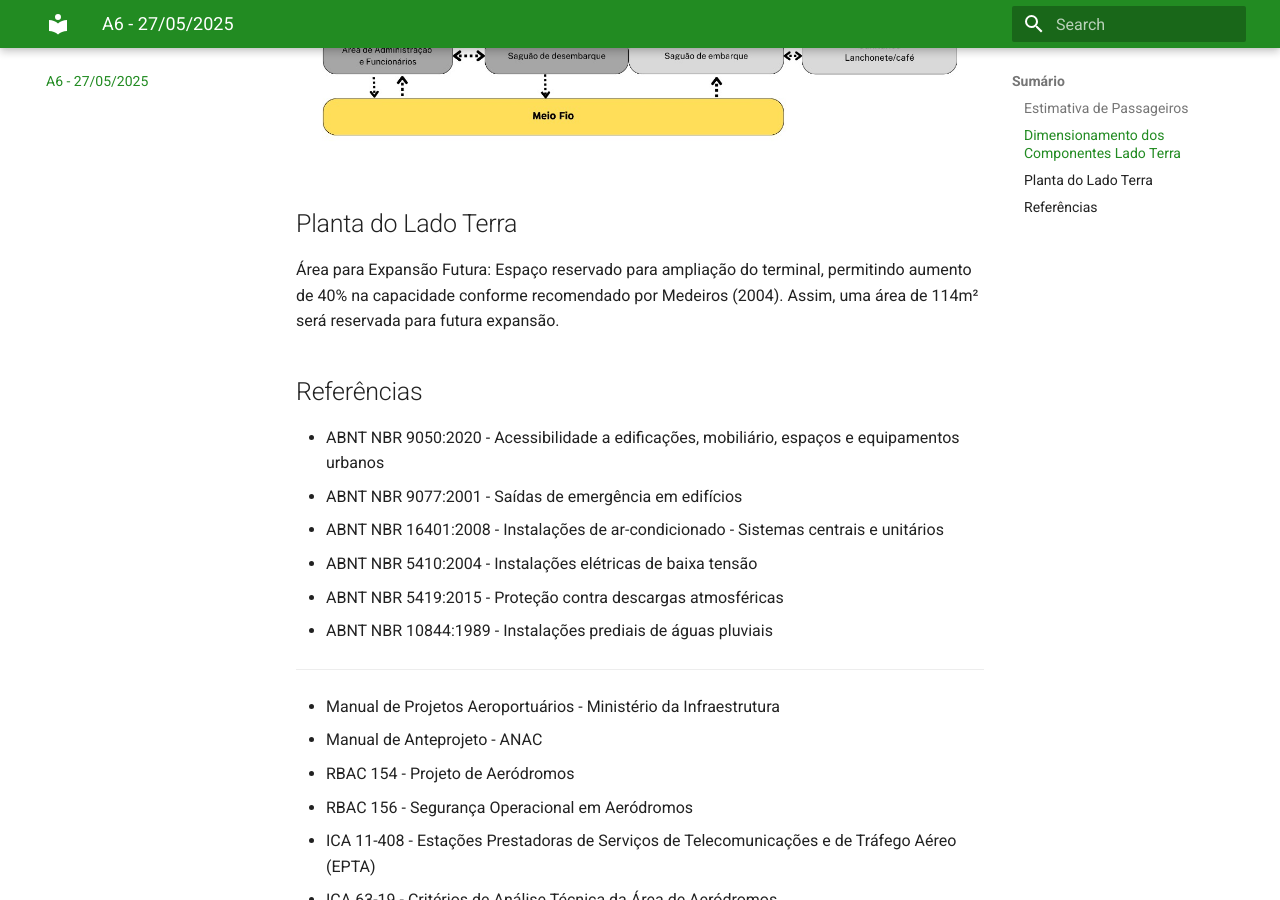
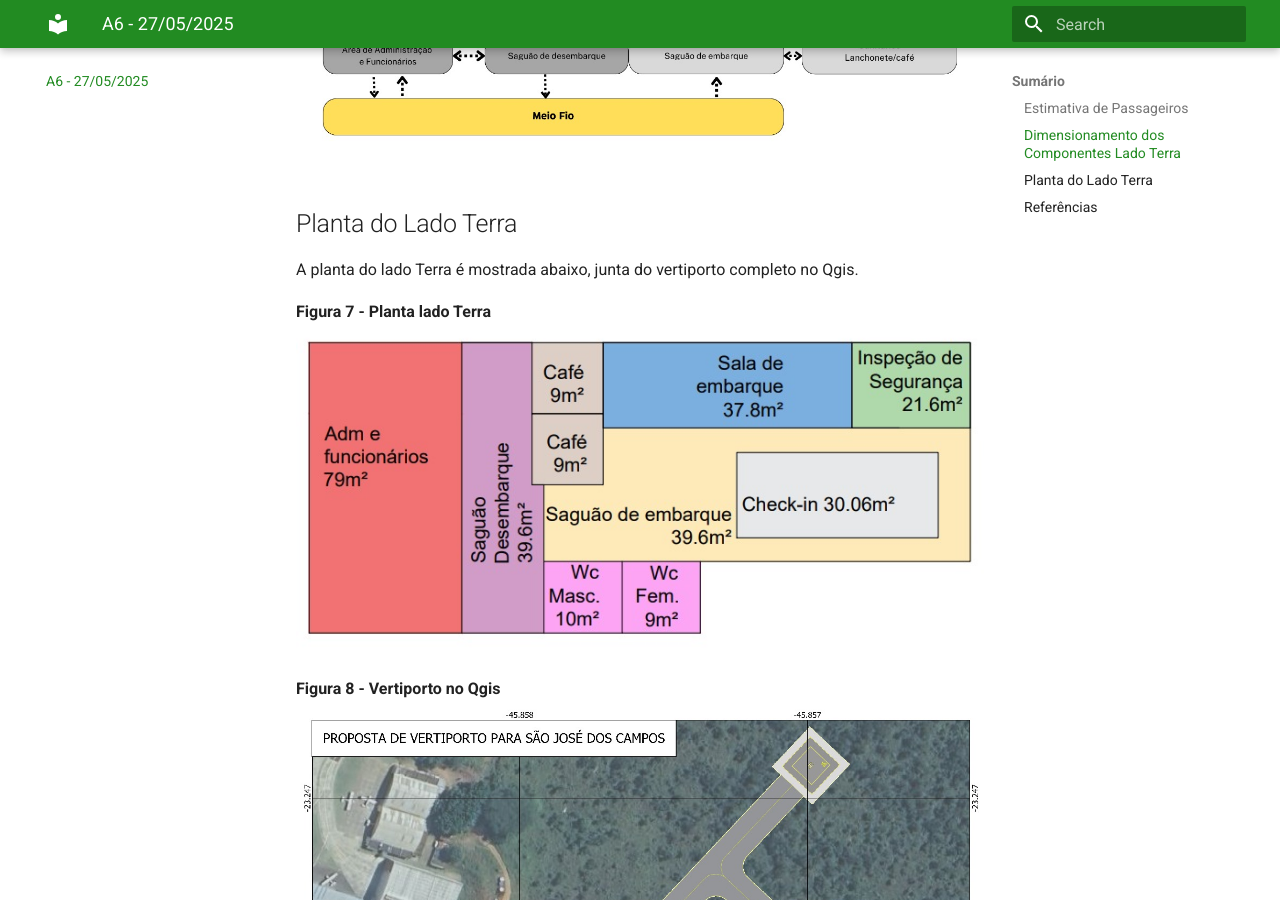
Before and after one commit to Lirucas/GrupoA, an MkDocs documentation site: the page built from docs/atv6.md, in a window 1280 px wide and 900 px high, scrolled down 4918 px. Built offline with MkDocs 1.6.1 and Material for MkDocs 9.7.7, drawn with Linux system fonts in a browser that asks for light colours.

Commit message:
Atualização mkdocs

```diff
--- a/docs/atv6.md
+++ b/docs/atv6.md
@@ -84,6 +84,13 @@ O fluxograma abaixo ilustra o fluxo de passageiros bem como o acesso e proximida
 
 ## Planta do Lado Terra ##
 
+A planta do lado Terra é mostrada abaixo, junta do vertiporto completo no Qgis.
+
+**Figura 7 - Planta lado Terra**
+![Figura 7 - Planta lado Terra](assets/A666.jpg)
+
+**Figura 8 - Vertiporto no Qgis**
+![Figura 8 - Vertiporto no Qgis](assets/A667.jpg)
 
 Área para Expansão Futura: Espaço reservado para ampliação do terminal, permitindo aumento de 40% na capacidade conforme recomendado por Medeiros (2004). Assim, uma área de 114m² será reservada para futura expansão.
 
```
Also changed, not shown: docs/assets/A666.jpg (added), docs/assets/A667.jpg (added).
